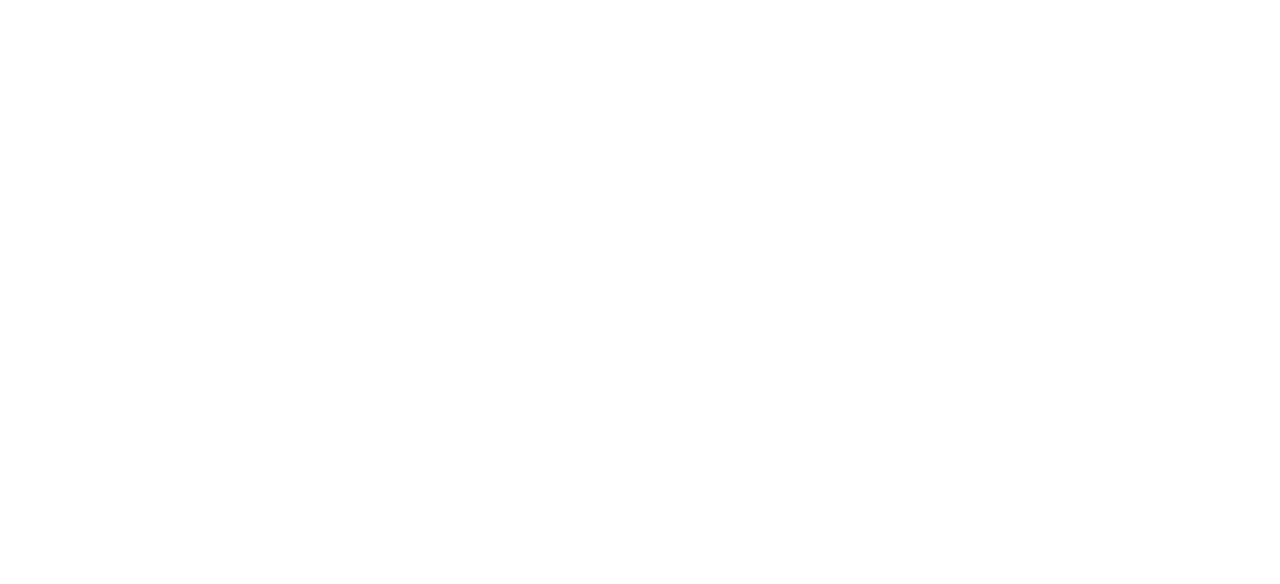
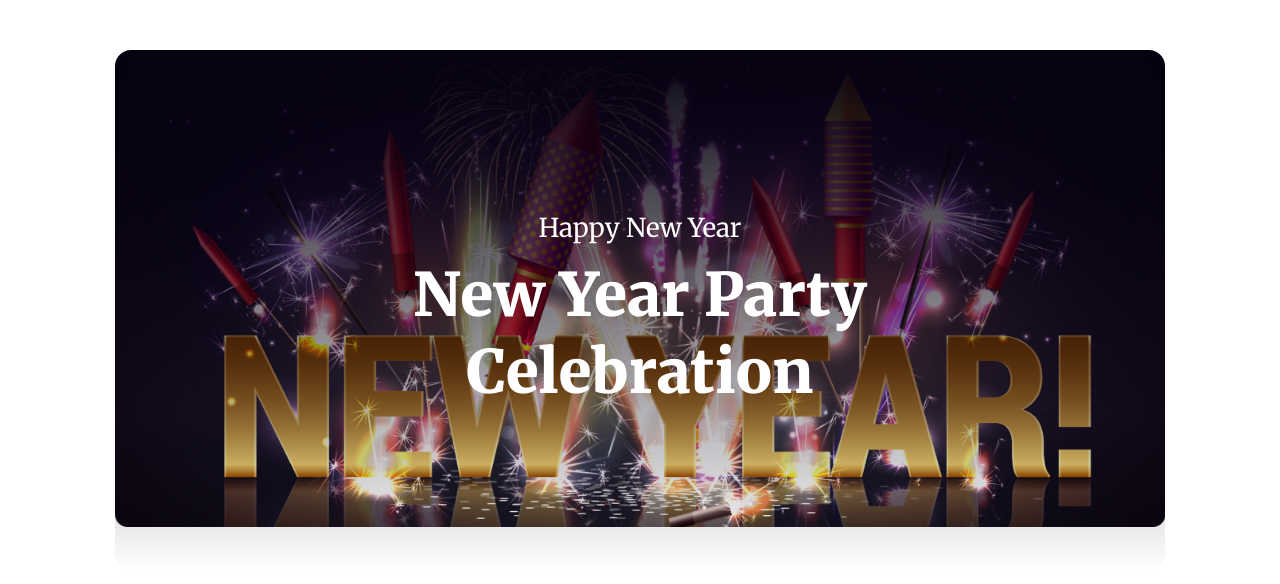
Before and after one commit to al-amin90/new-year-new-mission, a plain HTML site: page index.html in a window 1280 px wide. Drawn offline with Linux system fonts and the light colour scheme.

Commit message:
banner added

```diff
--- a/index.html
+++ b/index.html
@@ -6,5 +6,18 @@
     <title>New Year New Mission</title>
     <link rel="stylesheet" href="styles/style.css" />
   </head>
-  <body></body>
+  <body>
+    <!-- header part start from here  -->
+    <header>
+      <div class="container banner">
+        <div>
+          <h3>Happy New Year</h3>
+          <h1>New Year Party Celebration</h1>
+        </div>
+      </div>
+    </header>
+    <!-- header part end from here  -->
+    <main></main>
+    <footer></footer>
+  </body>
 </html>
--- a/styles/style.css
+++ b/styles/style.css
@@ -1,10 +1,49 @@
+@import url("https://fonts.googleapis.com/css2?family=Inter:wght@300;400;500;600;700;800&family=Merriweather:wght@400;700;900&display=swap");
+
 * {
   padding: 0;
   margin: 0;
   box-sizing: border-box;
+  font-family: "Inter", sans-serif;
+}
+
+html {
+  font-size: 62.5%;
 }
 
 .container {
   width: 82%;
   max-width: 1320px;
+  margin: 0 auto;
 }
+
+/* common style is here  */
+
+/* banner style is here  */
+.banner {
+  margin-top: 5rem;
+  background-image: linear-gradient(180deg, #070211 0%, rgba(7, 2, 17, 0) 100%),
+    url("../resources/Banner\ Image.png");
+  border-radius: 16px;
+  background-repeat: no-repeat;
+  background-size: contain;
+  height: 52rem;
+  color: white;
+  text-align: center;
+  display: grid;
+  place-items: center;
+}
+
+.banner h3 {
+  font-family: "Merriweather", serif;
+  font-size: 2.6rem;
+  font-weight: 400;
+  margin-bottom: 1.2rem;
+}
+.banner h1 {
+  max-width: 51.8rem;
+  font-family: "Merriweather", serif;
+  font-size: 6rem;
+  font-weight: 900;
+  line-height: 7.7rem;
+}
```
